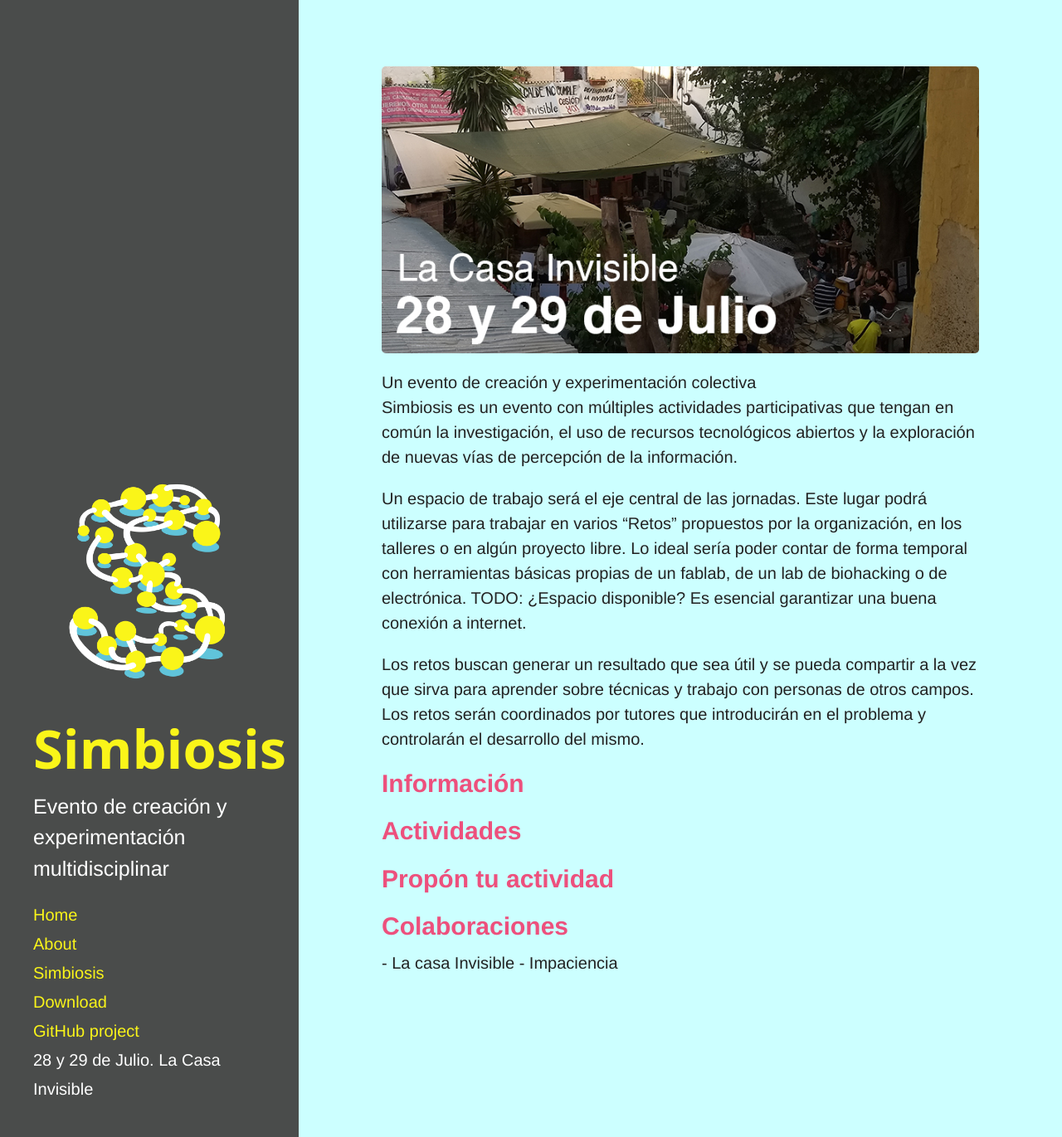
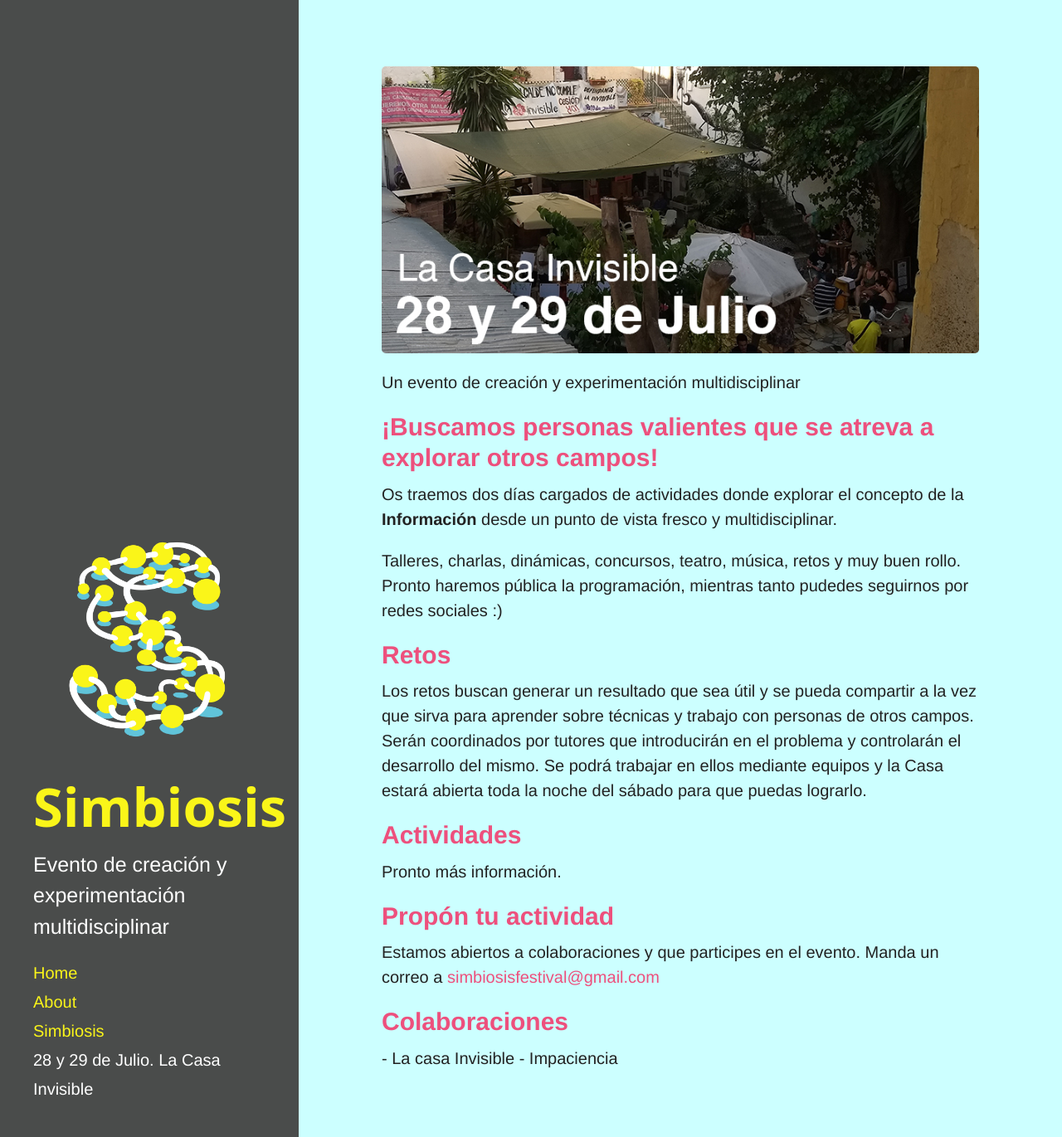
Before and after one commit to FestivalSimbiosis/festivalsimbiosis.github.io, a Jekyll site: the page built from index.html, in a window 1280 px wide and 1371 px high. Shown: the whole window at 83% size. Built offline with Jekyll 4.4.1, drawn with Linux system fonts in a browser that asks for light colours.

Commit message:
deleted CNAME

```diff
--- a/_includes/sidebar.html
+++ b/_includes/sidebar.html
@@ -23,8 +23,6 @@
         {% endif %}
       {% endfor %}
 
-      <a class="sidebar-nav-item" href="{{ site.github.repo }}/archive/v{{ site.version }}.zip">Download</a>
-      <a class="sidebar-nav-item" href="{{ site.github.repo }}">GitHub project</a>
       <span class="sidebar-nav-item">28 y 29 de Julio. La Casa Invisible</span>
     </nav>
 
--- a/index.html
+++ b/index.html
@@ -5,19 +5,24 @@ title: Home
 
 <img src="{{ site.baseurl}}/img/banner.jpg"
 
-<h1>Un evento de creación y experimentación colectiva</h1>
+<h1>Un evento de creación y experimentación multidisciplinar</h1>
+<h2>¡Buscamos personas valientes que se atreva a explorar otros campos!</h2>
 
-<p>Simbiosis es un evento con múltiples actividades participativas que tengan en común la investigación, el uso de recursos tecnológicos abiertos y la exploración de nuevas vías de percepción de la información.</p>
+<p>Os traemos dos días cargados de actividades donde explorar el concepto de la <b>Información</b> desde un punto de vista fresco y multidisciplinar.</p>
 
-<p>Un espacio de trabajo será el eje central de las jornadas. Este lugar podrá utilizarse para trabajar en varios “Retos” propuestos por la organización, en los talleres o en algún proyecto libre. Lo ideal sería poder contar de forma temporal con herramientas básicas propias de un fablab, de un lab de biohacking o de electrónica. TODO: ¿Espacio disponible? Es esencial garantizar una buena conexión a internet.</p>
+<p>Talleres, charlas, dinámicas, concursos, teatro, música, retos y muy buen rollo. Pronto haremos pública la programación, mientras tanto pudedes seguirnos por redes sociales :)</p>
 
-<p>Los retos buscan generar un resultado que sea útil y se pueda compartir a la vez que sirva para aprender sobre técnicas y trabajo con personas de otros campos. Los retos serán coordinados por tutores que introducirán en el problema y controlarán el desarrollo del mismo.</p>
+<h2>Retos</h2>
 
-<h2>Información</h2>
+<p>Los retos buscan generar un resultado que sea útil y se pueda compartir a la vez que sirva para aprender sobre técnicas y trabajo con personas de otros campos. Serán coordinados por tutores que introducirán en el problema y controlarán el desarrollo del mismo. Se podrá trabajar en ellos mediante equipos y la Casa estará abierta toda la noche del sábado para que puedas lograrlo.</p>
 
 <h2>Actividades</h2>
 
+Pronto más información.
+
 <h2>Propón tu actividad</h2>
+
+Estamos abiertos a colaboraciones y que participes en el evento. Manda un correo a <a href="mailto:simbiosisfestival@gmail.com">simbiosisfestival@gmail.com</a>
 
 <h2>Colaboraciones</h2>
 
```
